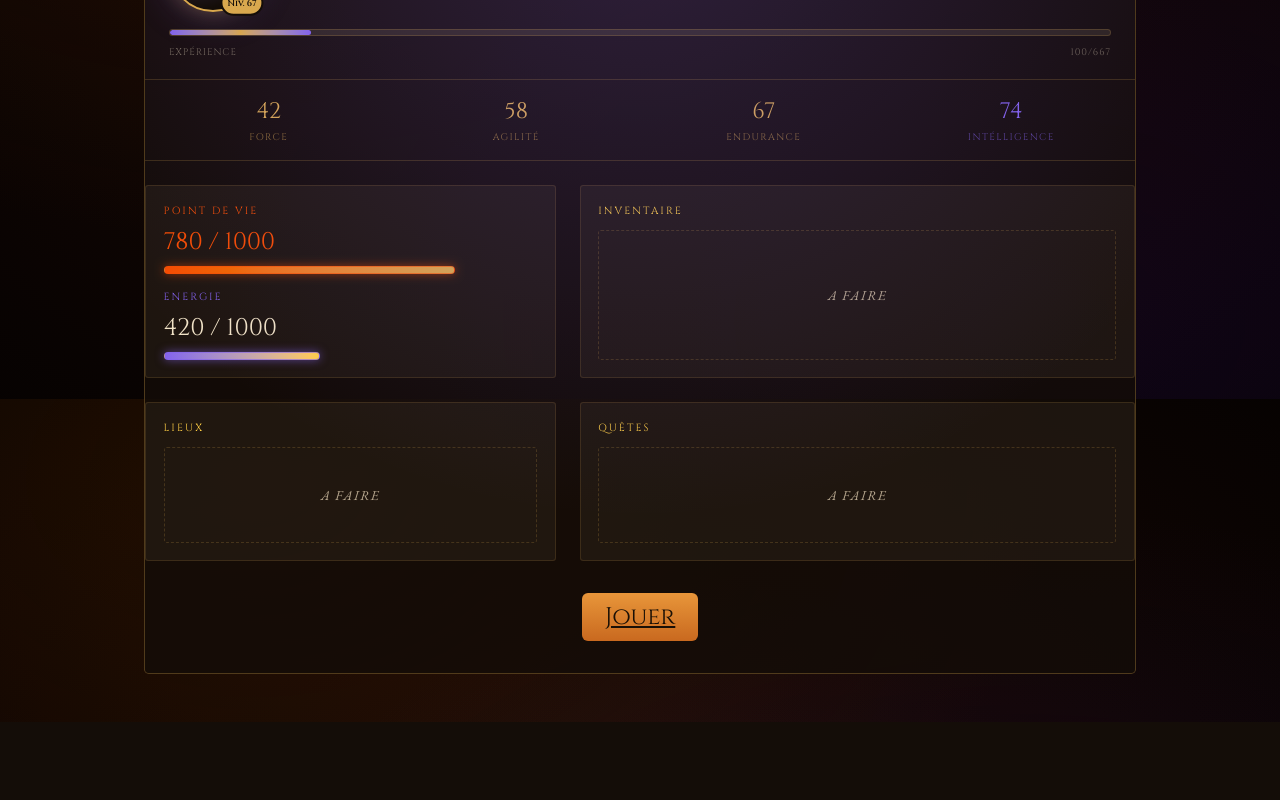
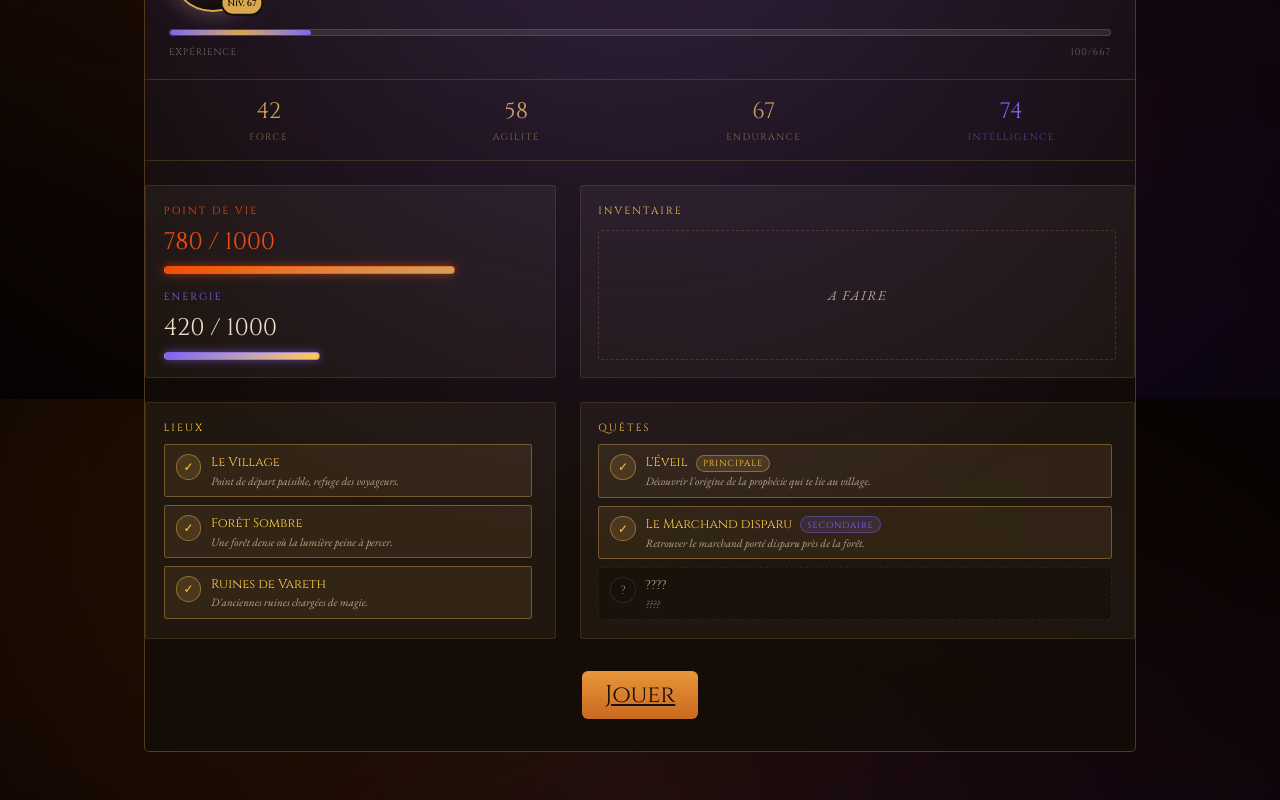
Before and after one commit to nawtam/ft_transcendence, a React (Vite) app in the folder frontend/: page /Aventure in a window 1280 px wide. Shown: the part 401-1201 px from the top of the page. Before the commit the page ends 1123 px from the top, so only its background shows below. Built offline with nearby package versions, Linux system fonts and the light colour scheme.

Commit message:
add quest + place on solo page with mondeContext

```diff
--- /dev/null
+++ b/frontend/src/context/MondeContext.tsx
@@ -0,0 +1,63 @@
+
+import { createContext, useContext, useState, ReactNode } from "react";
+
+export interface Lieu {
+  id: string;
+  nom: string;
+  description: string;
+  decouvert: boolean;
+}
+
+export interface QueteAventure {
+  id: string;
+  titre: string;
+  type: "Principale" | "Secondaire";
+  description: string;
+  decouverte: boolean;
+}
+
+interface MondeContextType {
+  lieux: Lieu[];
+  quetesAventure: QueteAventure[];
+  decouvrirLieu: (id: string) => void;
+  decouvrirQuete: (id: string) => void;
+}
+
+const MondeContext = createContext<MondeContextType | null>(null);
+
+export function MondeProvider({ children }: { children: ReactNode }) {
+  const [lieux, setLieux] = useState<Lieu[]>([
+    { id: "l1", nom: "Le Village", description: "Point de départ paisible, refuge des voyageurs.", decouvert: true },
+    { id: "l2", nom: "Forêt Sombre", description: "Une forêt dense où la lumière peine à percer.", decouvert: true },
+    { id: "l3", nom: "Ruines de Vareth", description: "D'anciennes ruines chargées de magie.", decouvert: true },
+    { id: "l4", nom: "????", description: "????", decouvert: false },
+    { id: "l5", nom: "????", description: "????", decouvert: false },
+  ]);
+
+  const [quetesAventure, setQuetesAventure] = useState<QueteAventure[]>([
+    { id: "q1", titre: "L'Éveil", type: "Principale", description: "Découvrir l'origine de la prophécie qui te lie au village.", decouverte: true },
+    { id: "q2", titre: "Le Marchand disparu", type: "Secondaire", description: "Retrouver le marchand porté disparu près de la forêt.", decouverte: true },
+    { id: "q3", titre: "????", type: "Secondaire", description: "????", decouverte: false },
+    { id: "q4", titre: "????", type: "Principale", description: "????", decouverte: false },
+  ]);
+
+  function decouvrirLieu(id: string) {
+    setLieux((prev) => prev.map((l) => (l.id === id ? { ...l, decouvert: true } : l)));
+  }
+
+  function decouvrirQuete(id: string) {
+    setQuetesAventure((prev) => prev.map((q) => (q.id === id ? { ...q, decouverte: true } : q)));
+  }
+
+  return (
+    <MondeContext.Provider value={{ lieux, quetesAventure, decouvrirLieu, decouvrirQuete }}>
+      {children}
+    </MondeContext.Provider>
+  );
+}
+
+export function useMonde() {
+  const ctx = useContext(MondeContext);
+  if (!ctx) throw new Error("useMonde doit être utilisé sous MondeProvider");
+  return ctx;
+}
--- a/frontend/src/css/aventure.css
+++ b/frontend/src/css/aventure.css
@@ -23,3 +23,173 @@
 .btn-play:hover {
   color: #ffffff;
 }
+
+
+
+.lieux,
+.quetes-aventure {
+  border: 1px solid var(--gold-15);
+  background: var(--parchment-5);
+  border-radius: 0.2rem;
+  padding: 1.1rem;
+  display: flex;
+  flex-direction: column;
+  gap: 0.6rem;
+  min-height: 0; /* nécessaire pour que le scroll interne fonctionne dans une grille */
+}
+
+.title-lieux,
+.title-quetes-aventure {
+  font-family: var(--font-display);
+  font-size: 0.65rem;
+  text-transform: uppercase;
+  letter-spacing: 0.2em;
+  color: var(--color-gold-bright);
+}
+
+/* -- Listes scrollables -- */
+.liste-lieux,
+.liste-quetes-aventure {
+  list-style: none;
+  margin: 0;
+  padding: 0 0.3rem 0 0;
+  display: flex;
+  flex-direction: column;
+  gap: 0.5rem;
+  max-height: 11rem;
+  overflow-y: auto;
+
+  scrollbar-width: thin;
+  scrollbar-color: var(--gold-40) transparent;
+}
+
+.liste-lieux::-webkit-scrollbar,
+.liste-quetes-aventure::-webkit-scrollbar {
+  width: 6px;
+}
+
+.liste-lieux::-webkit-scrollbar-thumb,
+.liste-quetes-aventure::-webkit-scrollbar-thumb {
+  background: var(--gold-40);
+  border-radius: 999px;
+}
+
+.liste-lieux::-webkit-scrollbar-track,
+.liste-quetes-aventure::-webkit-scrollbar-track {
+  background: transparent;
+}
+
+/* -- Carte lieu -- */
+.lieu-carte,
+.quete-aventure-carte {
+  display: grid;
+  grid-template-columns: auto 1fr;
+  gap: 0.6rem;
+  padding: 0.55rem 0.7rem;
+  border-radius: 0.15rem;
+  border: 1px solid var(--gold-15);
+  background: var(--bg-60);
+  flex-shrink: 0;
+}
+
+.lieu-carte.decouvert,
+.quete-aventure-carte.decouverte {
+  border-color: var(--gold-40);
+  background: var(--gold-10);
+}
+
+.lieu-carte.inconnu,
+.quete-aventure-carte.inconnue {
+  border-style: dashed;
+  opacity: 0.7;
+}
+
+/* -- Pastille d'état -- */
+.lieu-etat,
+.quete-aventure-etat {
+  height: 1.6rem;
+  width: 1.6rem;
+  border-radius: 50%;
+  display: grid;
+  place-items: center;
+  font-size: 0.75rem;
+  font-family: var(--font-display);
+  border: 1px solid var(--gold-20);
+  background: var(--bg-82);
+  flex-shrink: 0;
+}
+
+.lieu-carte.decouvert .lieu-etat,
+.quete-aventure-carte.decouverte .quete-aventure-etat {
+  border-color: var(--gold-50);
+  background: var(--gold-15);
+  color: var(--color-gold-bright);
+}
+
+.lieu-carte.decouvert .lieu-etat::before,
+.quete-aventure-carte.decouverte .quete-aventure-etat::before {
+  content: "✓";
+}
+
+.lieu-carte.inconnu .lieu-etat,
+.quete-aventure-carte.inconnue .quete-aventure-etat {
+  color: var(--color-text-muted);
+}
+
+.lieu-carte.inconnu .lieu-etat::before,
+.quete-aventure-carte.inconnue .quete-aventure-etat::before {
+  content: "?";
+}
+
+/* -- Textes -- */
+.lieu-infos,
+.quete-aventure-infos {
+  min-width: 0;
+}
+
+.lieu-nom,
+.quete-aventure-titre {
+  margin: 0;
+  display: flex;
+  align-items: baseline;
+  gap: 0.5rem;
+  flex-wrap: wrap;
+  font-family: var(--font-display);
+  font-size: 0.8rem;
+  color: var(--color-text);
+}
+
+.lieu-carte.decouvert .lieu-nom,
+.quete-aventure-carte.decouverte .quete-aventure-titre {
+  color: var(--color-gold-bright);
+}
+
+.lieu-desc,
+.quete-aventure-desc {
+  margin: 0.15rem 0 0;
+  font-size: 0.7rem;
+  font-style: italic;
+  color: var(--color-text-muted);
+}
+
+.quete-aventure-type {
+  font-size: 0.55rem;
+  text-transform: uppercase;
+  letter-spacing: 0.1em;
+  font-style: normal;
+  padding: 0.1rem 0.4rem;
+  border-radius: 999px;
+  border: 1px solid;
+}
+
+.quete-aventure-type.Principale {
+  color: var(--color-gold-bright);
+  border-color: var(--gold-50);
+  background: var(--gold-15);
+}
+
+.quete-aventure-type.Secondaire {
+  color: var(--color-arcane);
+  border-color: var(--arcane-40);
+  background: var(--arcane-15);
+}
--- a/frontend/src/main.tsx
+++ b/frontend/src/main.tsx
@@ -3,14 +3,16 @@ import { StrictMode } from 'react'
 import { createRoot } from 'react-dom/client'
 import { BrowserRouter } from 'react-router-dom'
 import { JoueurProvider } from './context/JoueurContext.tsx'
+import { MondeProvider } from './context/MondeContext.tsx'
+
 import App from './App.tsx'
 
 createRoot(document.getElementById('root')!).render(
-  <StrictMode>
-    <JoueurProvider>
-      <BrowserRouter>
-        <App />
-      </BrowserRouter>
-    </JoueurProvider>
-  </StrictMode>,
+  <JoueurProvider>
+  <MondeProvider>
+    <BrowserRouter>
+      <App />
+    </BrowserRouter>
+  </MondeProvider>
+  </JoueurProvider>
 )
--- a/frontend/src/pages/Aventure.tsx
+++ b/frontend/src/pages/Aventure.tsx
@@ -1,9 +1,11 @@
 import { Link } from 'react-router-dom'
 import { useJoueur } from '../context/JoueurContext.tsx';
+import { useMonde } from '../context/MondeContext.tsx';
 import '../css/aventure.css';
 
 function Aventure() {
   const { joueur } = useJoueur();
+  const { lieux, quetesAventure } = useMonde();
 
   const pourcentagePV = (joueur.pv / joueur.pvMax) * 100;
   const pourcentageEN = (joueur.energie / joueur.energieMax) * 100;
@@ -69,14 +71,37 @@ function Aventure() {
                   <span className="title-inventaire">inventaire</span>
                   <span className="plus-tard">a faire</span>
                     </div>
-                  <div className= "profil-inventaire">
-                  <span className="title-inventaire">Lieux</span>
-                  <span className="plus-tard">a faire</span>
-                    </div>
-                    <div className= "profil-inventaire">
-                  <span className="title-inventaire">Quêtes</span>
-                  <span className="plus-tard">a faire</span>
-                    </div>
+                  <div className="lieux">
+                <span className="title-lieux">Lieux</span>
+                <ul className="liste-lieux">
+                  {lieux.map((lieu) => (
+                    <li key={lieu.id} className={`lieu-carte ${lieu.decouvert ? "decouvert" : "inconnu"}`}>
+                      <span className="lieu-etat"></span>
+                      <div className="lieu-infos">
+                        <p className="lieu-nom">{lieu.decouvert ? lieu.nom : "????"}</p>
+                        <p className="lieu-desc">{lieu.decouvert ? lieu.description : "????"}</p>
+                      </div>
+                            </li>
+                          ))}
+                        </ul>
+                      </div>
+                  <div className="quetes-aventure">
+                <span className="title-quetes-aventure">Quêtes</span>
+                <ul className="liste-quetes-aventure">
+                  {quetesAventure.map((q) => (
+                    <li key={q.id} className={`quete-aventure-carte ${q.decouverte ? "decouverte" : "inconnue"}`}>
+                      <span className="quete-aventure-etat"></span>
+                      <div className="quete-aventure-infos">
+          <p className="quete-aventure-titre">
+            {q.decouverte ? q.titre : "????"}
+            {q.decouverte && <span className={`quete-aventure-type ${q.type}`}>{q.type}</span>}
+          </p>
+          <p className="quete-aventure-desc">{q.decouverte ? q.description : "????"}</p>
+        </div>
+      </li>
+    ))}
+  </ul>
+</div>
                     </div>
                   <Link to="/play-Aventure" className="btn-play">Jouer</Link>
         </main>
```
